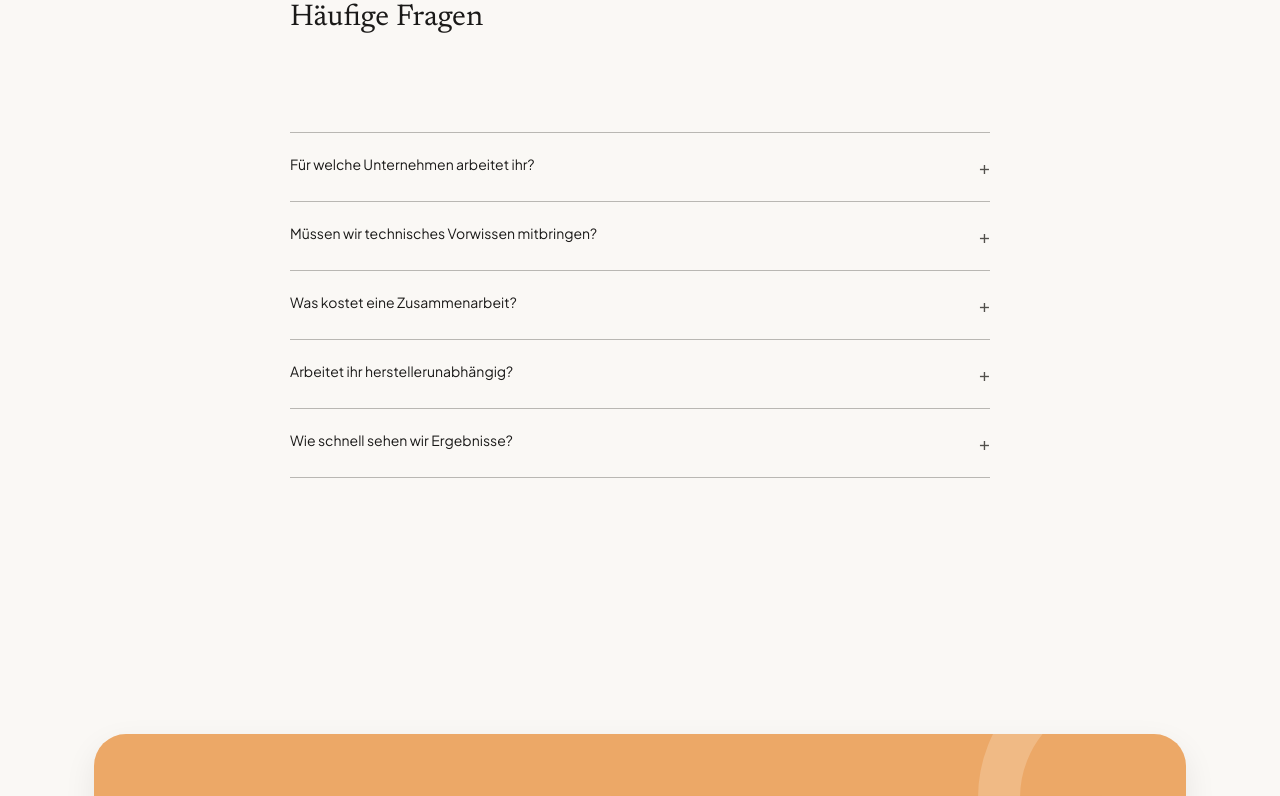
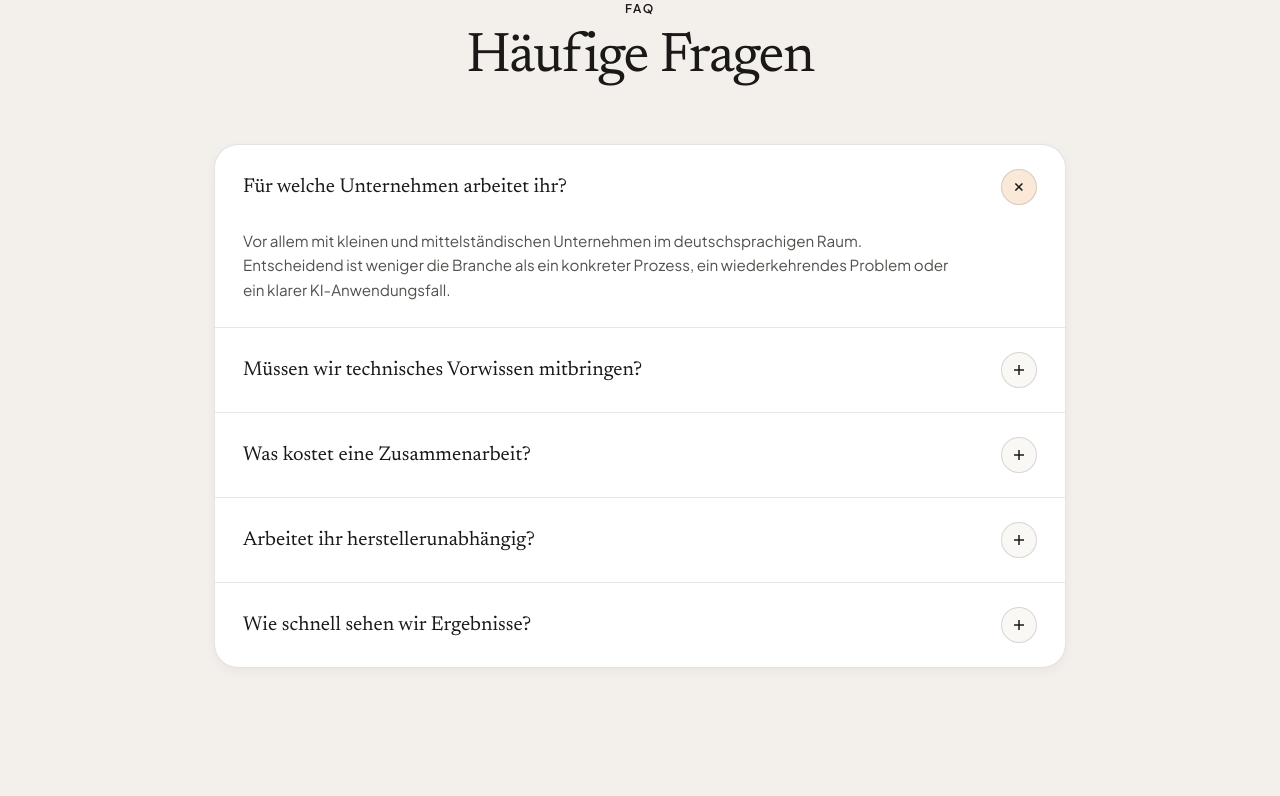
Before and after one commit to igoingtodevx/Ainzigartig-Draft, a React (Vite) app: page / in a window 1280 px wide. Shown: the part 6280-7076 px from the top of the page. Built offline with nearby package versions, Linux system fonts and the light colour scheme; no server answers.

Commit message:
style: restyle homepage FAQ in Marvin system

```diff
--- a/components/HomeFAQCTA.tsx
+++ b/components/HomeFAQCTA.tsx
@@ -3,69 +3,62 @@ import React, { useState } from 'react';
 const faqItems = [
   {
     q: 'Für welche Unternehmen arbeitet ihr?',
-    a: 'Inhabergeführt, 5 bis 150 Mitarbeiter, deutschsprachiger Raum. Branchenübergreifend, mit Schwerpunkt auf Dienstleistung, Handel und B2B.',
+    a: 'Vor allem mit kleinen und mittelständischen Unternehmen im deutschsprachigen Raum. Entscheidend ist weniger die Branche als ein konkreter Prozess, ein wiederkehrendes Problem oder ein klarer KI-Anwendungsfall.',
   },
   {
     q: 'Müssen wir technisches Vorwissen mitbringen?',
-    a: 'Nein. Wir erklären alles verständlich und begleiten Sie so, dass Ihr Team am Ende eigenständig mit den Lösungen umgehen kann.',
+    a: 'Nein. Wir übersetzen technische Möglichkeiten in konkrete Entscheidungen und bauen die Lösung so, dass Ihr Team sie im Alltag nutzen kann.',
   },
   {
     q: 'Was kostet eine Zusammenarbeit?',
-    a: 'Das hängt vom Umfang ab. Das Erstgespräch ist kostenlos. Danach legen wir transparent auf den Tisch, was es kosten würde — bevor Sie sich entscheiden.',
+    a: 'Das hängt vom Scope ab. Das Erstgespräch ist kostenlos. Danach bekommen Sie eine klare Einschätzung zu Aufwand, sinnvoller Projektgröße und Kosten, bevor Sie sich entscheiden.',
   },
   {
     q: 'Arbeitet ihr herstellerunabhängig?',
-    a: 'Ja. Keine Provisionen von Toolanbietern. Was wir empfehlen, empfehlen wir weil es für Sie das Richtige ist.',
+    a: 'Ja. Wir wählen Modelle und Tools nach Anwendungsfall, Datenschutz, Kosten und Integrationsaufwand statt nach einem festen Hersteller-Stack.',
   },
   {
     q: 'Wie schnell sehen wir Ergebnisse?',
-    a: 'Erste Ergebnisse — ein laufender Chatbot, ein automatisiertes Screening — sind typischerweise in zwei bis vier Wochen sichtbar.',
+    a: 'Ein klar abgegrenzter Prototyp kann sehr schnell entstehen. Für produktive Integrationen hängt die Dauer von Daten, Schnittstellen, Sicherheitsanforderungen und gewünschtem Umfang ab.',
   },
 ];
 
 export const HomeFAQ: React.FC = () => {
-  const [openIndex, setOpenIndex] = useState<number | null>(null);
+  const [openIndex, setOpenIndex] = useState<number | null>(0);
 
   return (
-    <section className="py-16u px-6 md:px-8">
-      <div className="max-w-[700px] mx-auto">
-        <h2 className="font-editorial text-2xl md:text-3xl text-ink mb-12u">
+    <section className="py-24 md:py-32 bg-[#F3EFEA] border-y border-ink/10">
+      <div className="max-w-[900px] mx-auto px-6">
+        <header className="text-center mb-12 md:mb-14">
+          <p className="text-xs uppercase tracking-[0.14em] font-semibold text-light mb-3">FAQ</p>
+          <h2 className="font-editorial text-[clamp(2.35rem,5vw,3.5rem)] leading-[1.05] tracking-[-0.025em] text-ink font-normal">
             Häufige Fragen
           </h2>
+        </header>
 
-        <div className="space-y-0">
-          {faqItems.map((item, i) => (
-            <div key={i} className="border-t border-faint/50">
+        <div className="brand-card bg-surface overflow-hidden divide-y divide-ink/10">
+          {faqItems.map((item, i) => {
+            const open = openIndex === i;
+            return (
+              <div key={item.q}>
                 <button
-                onClick={() => setOpenIndex(openIndex === i ? null : i)}
-                className="w-full flex items-start justify-between py-5 text-left cursor-pointer group"
+                  onClick={() => setOpenIndex(open ? null : i)}
+                  className="w-full flex items-center justify-between gap-6 p-5 md:px-7 md:py-6 text-left group"
+                  aria-expanded={open}
                 >
-                <span className="text-sm font-body text-ink pr-8 leading-relaxed">
-                  {item.q}
-                </span>
-                <span
-                  className={`text-muted text-lg font-body flex-shrink-0 transition-transform duration-300 ${
-                    openIndex === i ? 'rotate-45' : ''
-                  }`}
-                >
-                  +
+                  <span className="font-editorial text-lg md:text-xl text-ink leading-snug">{item.q}</span>
+                  <span className={`w-9 h-9 rounded-full border border-ink/15 flex items-center justify-center shrink-0 transition-transform duration-300 ${open ? 'rotate-45 bg-accent/25' : 'bg-base'}`}>
+                    <span className="material-symbols-outlined text-[20px]">add</span>
                   </span>
                 </button>
-
-              <div
-                className={`overflow-hidden transition-all duration-500 ease-[cubic-bezier(0.22,1,0.36,1)] ${
-                  openIndex === i
-                    ? 'max-h-40 opacity-100 pb-5'
-                    : 'max-h-0 opacity-0'
-                }`}
-              >
-                <p className="text-sm text-muted font-body leading-relaxed pr-12">
-                  {item.a}
-                </p>
+                <div className={`grid transition-[grid-template-rows] duration-500 ease-[cubic-bezier(.16,1,.3,1)] ${open ? 'grid-rows-[1fr]' : 'grid-rows-[0fr]'}`}>
+                  <div className="overflow-hidden">
+                    <p className="px-5 md:px-7 pb-6 text-sm md:text-[0.95rem] text-muted leading-relaxed max-w-3xl">{item.a}</p>
                   </div>
                 </div>
-          ))}
-          <div className="border-t border-faint/50" />
+              </div>
+            );
+          })}
         </div>
       </div>
     </section>
```
Lines whose indentation alone changed are shown as unchanged.
